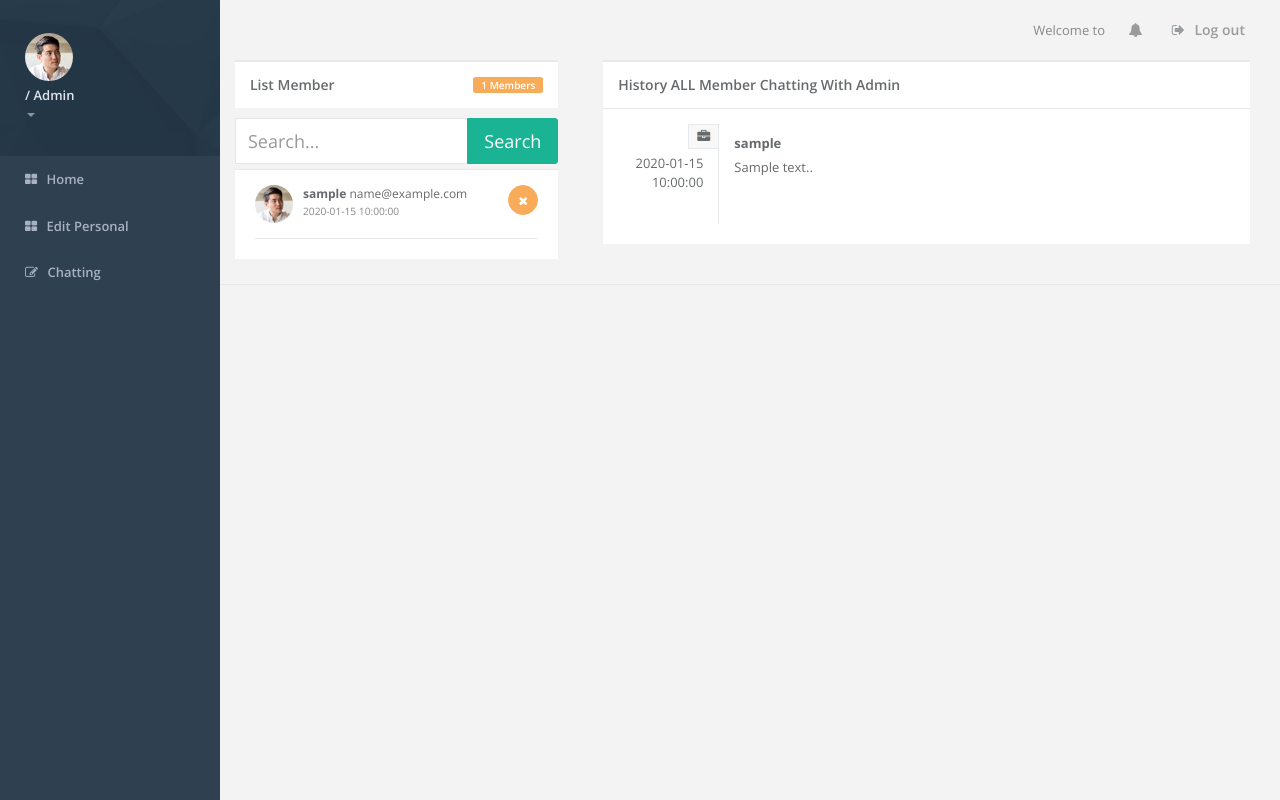
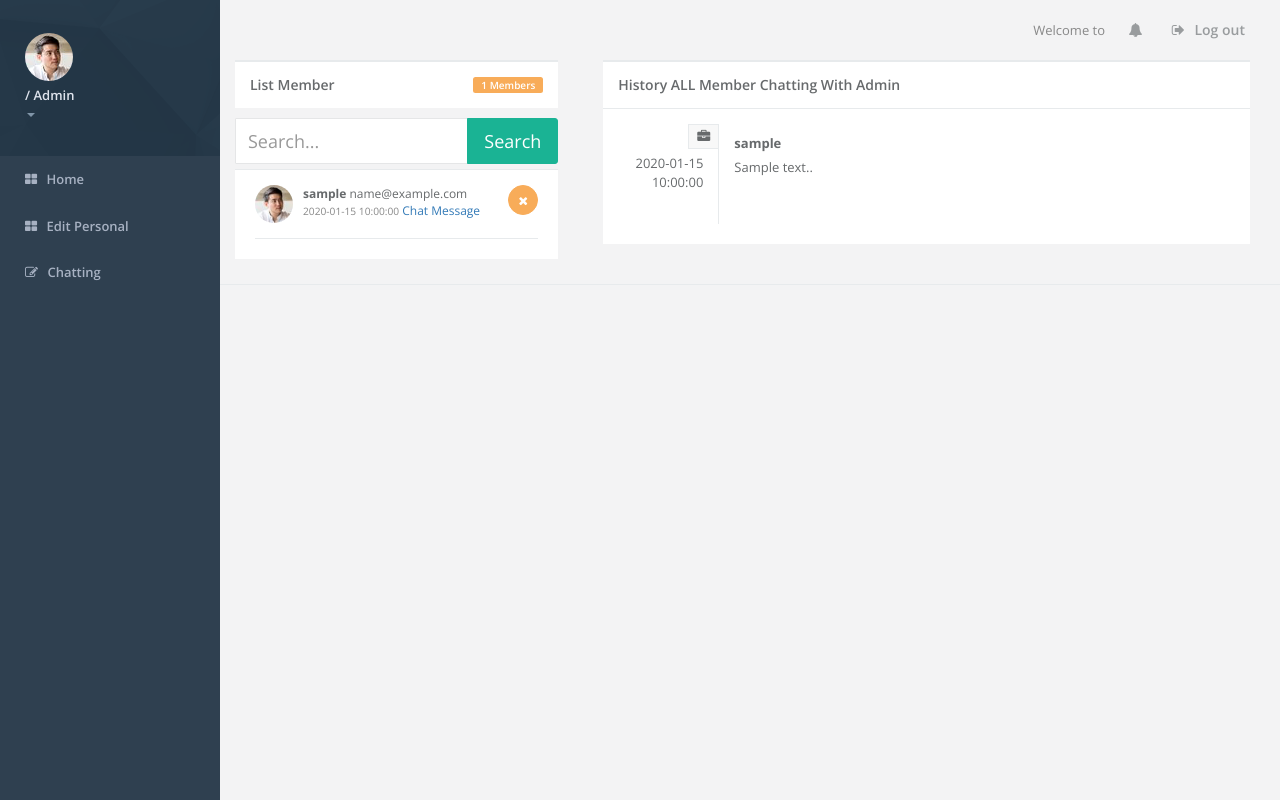
Before and after one commit to robertusAdrian/pjmgroup, a CodeIgniter 4 app: template app/Views/user/index.php in a window 1280 px wide. Run offline with PHP 8.4 and a stand-in for CodeIgniter, Linux system fonts and the light colour scheme; the template is opened without the code that fills it: most values are stand-ins (such as "Sample title", 1, 10 or a date in 2020); data that the repository does not hold is empty; some libraries are stand-ins or nearby versions.

Commit message:
add comment admin

```diff
--- a/app/Views/user/index.php
+++ b/app/Views/user/index.php
@@ -45,7 +45,7 @@
                                     </form>
                                     <strong><?= $row['username']; ?></strong> <?= $row['email']; ?><br>
                                     <small class="text-muted"><?= $row['created_at']; ?></small>
-
+                                    <a href="/user/chatting/<?= $row['id_user']; ?>" type="submit">Chat Message</a>
                                 </div>
                             </div>
                         </div>
```
Also changed, not shown: app/Controllers/User.php (+9 -0 lines), app/Controllers/Admin.php (deleted).
